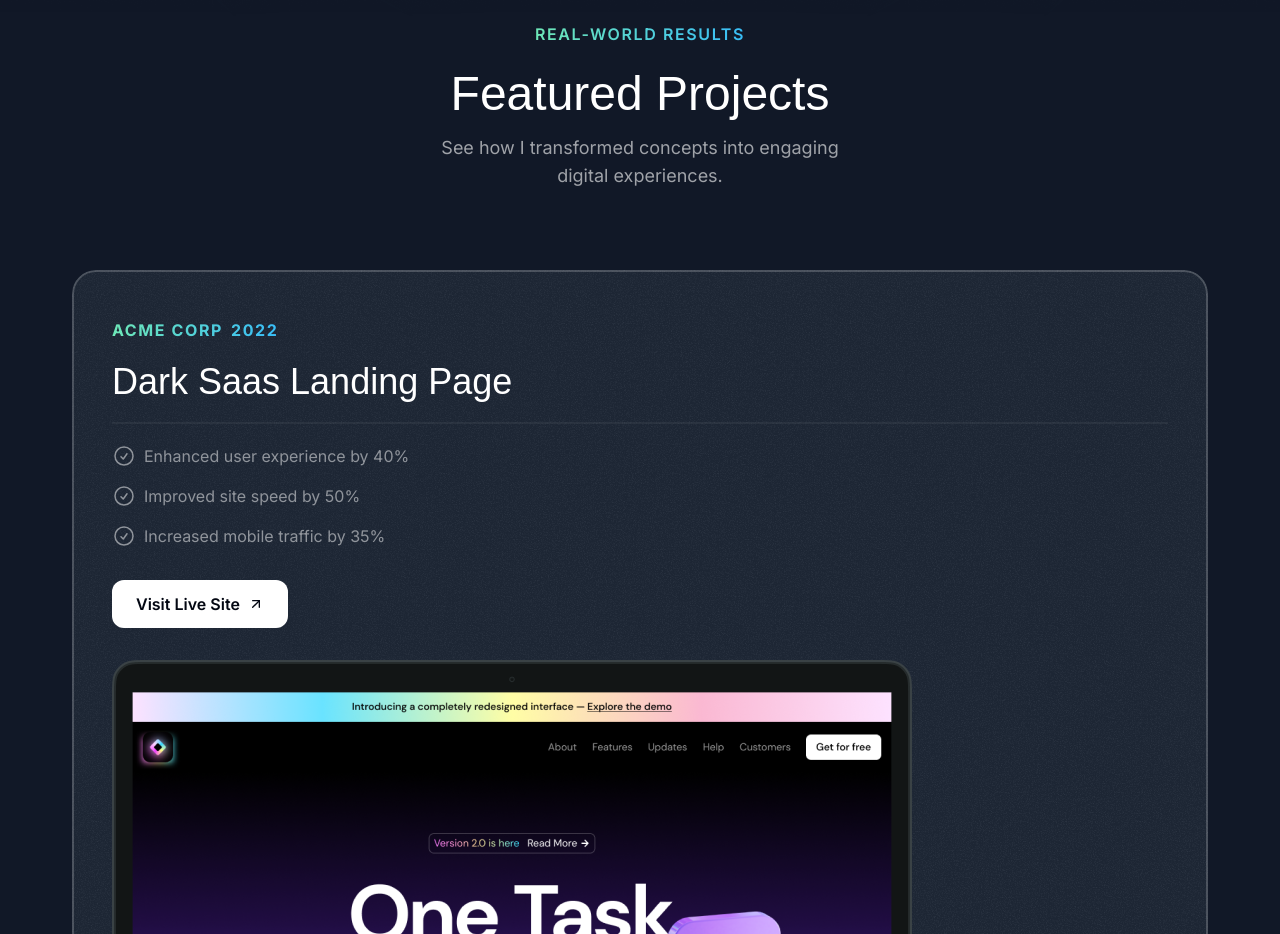
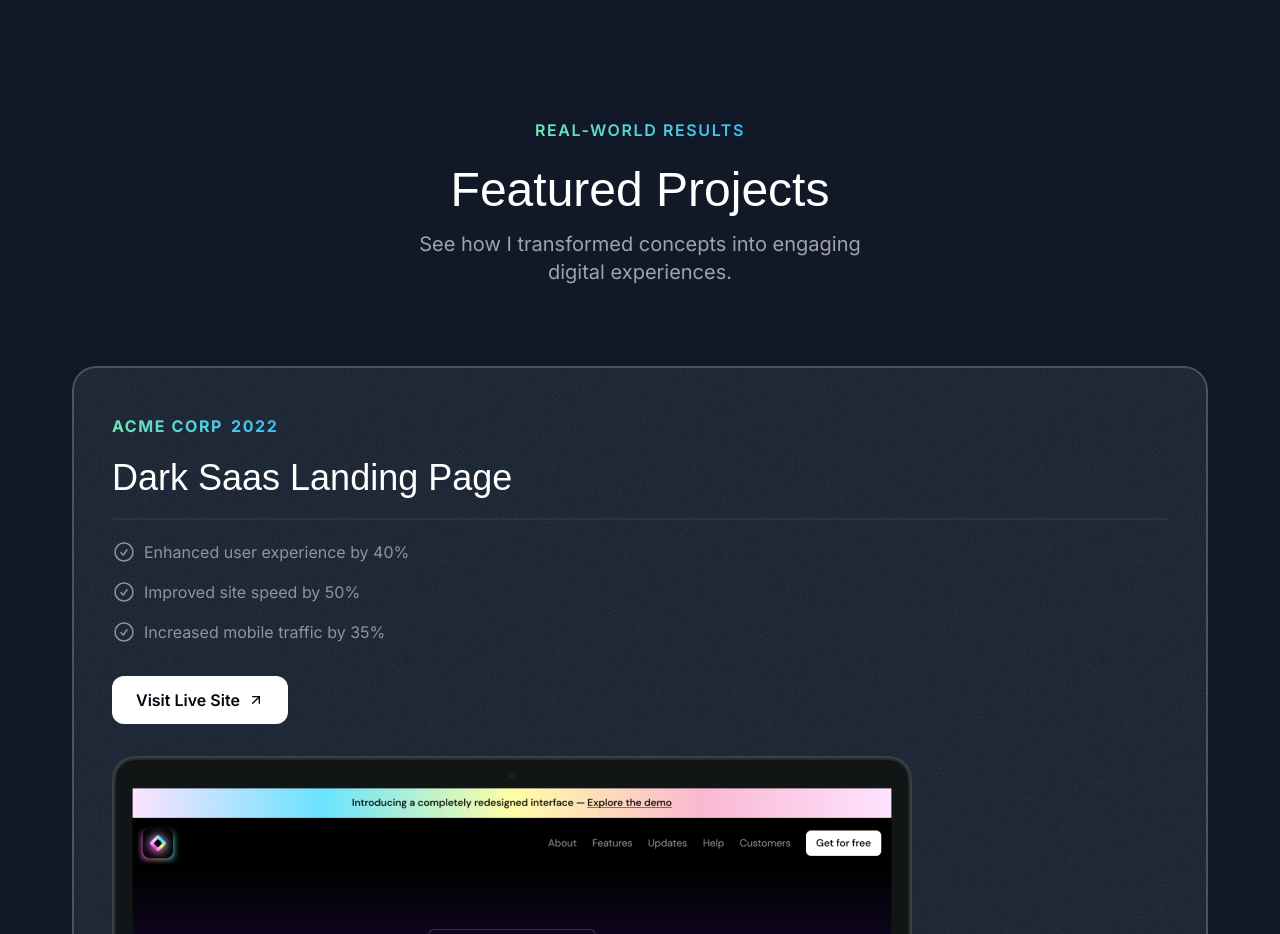
Before and after one commit to jihadcodes/My-Portfolio, a Next.js app: page / in a window 1280 px wide. Shown: the part 900-1834 px from the top of the page. Built offline with nearby package versions, Linux system fonts and the light colour scheme; a web font is replaced by a local one.

Commit message:
project section  for desktop  view,  responsive

```diff
--- a/src/sections/Projects.tsx
+++ b/src/sections/Projects.tsx
@@ -47,13 +47,13 @@ const portfolioProjects = [
 
 export const ProjectsSection = () => {
   return <div>
-    <section className="pb-16 ">
+    <section className="pb-16 lg:py-24 ">
       <div className="container">
       <div className="flex  justify-center ">
         <p className="uppercase font-semibold tracking-widest bg-gradient-to-r  from-emerald-300 to-sky-400 text-center text-transparent bg-clip-text ">Real-world Results</p>
       </div>
       <h2 className="font-serif text-3xl md:text-5xl  text-center mt-6 ">Featured Projects</h2>
-      <p className="text-center md:text-lg  text-white/60 mt-4 max-w-md mx-auto">See how I transformed concepts into engaging digital experiences.</p>
+      <p className="text-center md:text-lg  lg:text-xl  text-white/60 mt-4 max-w-md mx-auto">See how I transformed concepts into engaging digital experiences.</p>
       <div className="flex flex-col mt-10  md:mt-20 gap-20 ">
         {portfolioProjects.map((project, index) => (
           <div key={project.title} className="bg-gray-800 rounded-3xl relative z-0 overflow-hidden  after:z-10 after:content-[''] after:absolute after:inset-0 after:outline-2 after:outline  after:-outline-offset-2 after:rounded-3xl after:outline-white/20 px-8 pt-8 md:pt-12 md:px-10  after:pointer-events-none  ">
```
